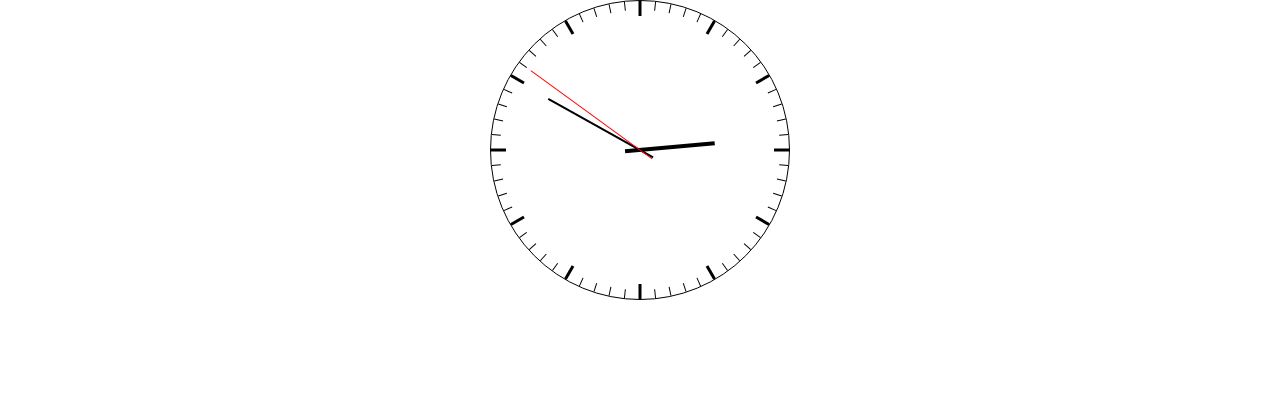
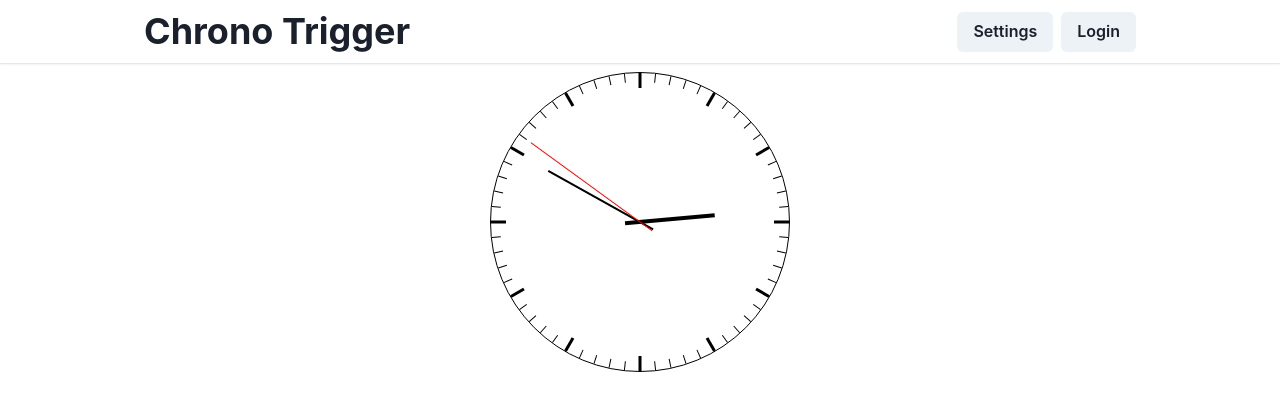
Before and after one commit to r-toki/chrono-trigger, a React (Vite) app: page / in a window 1280 px wide. Shown: the top 410 px of the page. Built offline with nearby package versions, Linux system fonts and the light colour scheme.

Commit message:
AppLayout を追加

```diff
--- a/src/App.tsx
+++ b/src/App.tsx
@@ -1,15 +1,12 @@
+import { Center } from "@chakra-ui/react";
 import { AppClock } from "./AppClock";
+import { AppLayout } from "./AppLayout";
 
 function App() {
   return (
-    <div
-      style={{
-        width: "max-content",
-        margin: "0 auto",
-      }}
-    >
+    <AppLayout>
       <AppClock />
-    </div>
+    </AppLayout>
   );
 }
 
--- /dev/null
+++ b/src/AppLayout.tsx
@@ -0,0 +1,39 @@
+import {
+  Box,
+  Button,
+  Center,
+  Container,
+  Flex,
+  Heading,
+  HStack,
+  Stack,
+} from "@chakra-ui/react";
+import { FC, useState } from "react";
+
+export const AppLayout: FC = ({ children }) => {
+  const [uid, setUid] = useState("");
+
+  return (
+    <Stack>
+      <Box h="16" borderBottomWidth="1px" boxShadow="sm">
+        <Container w="container.lg" maxW="container.lg" h="full">
+          <Flex h="full" justifyContent="space-between" alignItems="center">
+            <Heading>Chrono Trigger</Heading>
+            {uid ? (
+              <HStack>
+                <Button>Settings</Button>
+                <Button onClick={() => setUid("")}>Logout</Button>
+              </HStack>
+            ) : (
+              <HStack>
+                <Button>Settings</Button>
+                <Button onClick={() => setUid("1")}>Login</Button>
+              </HStack>
+            )}
+          </Flex>
+        </Container>
+      </Box>
+      <Center>{children}</Center>
+    </Stack>
+  );
+};
```
